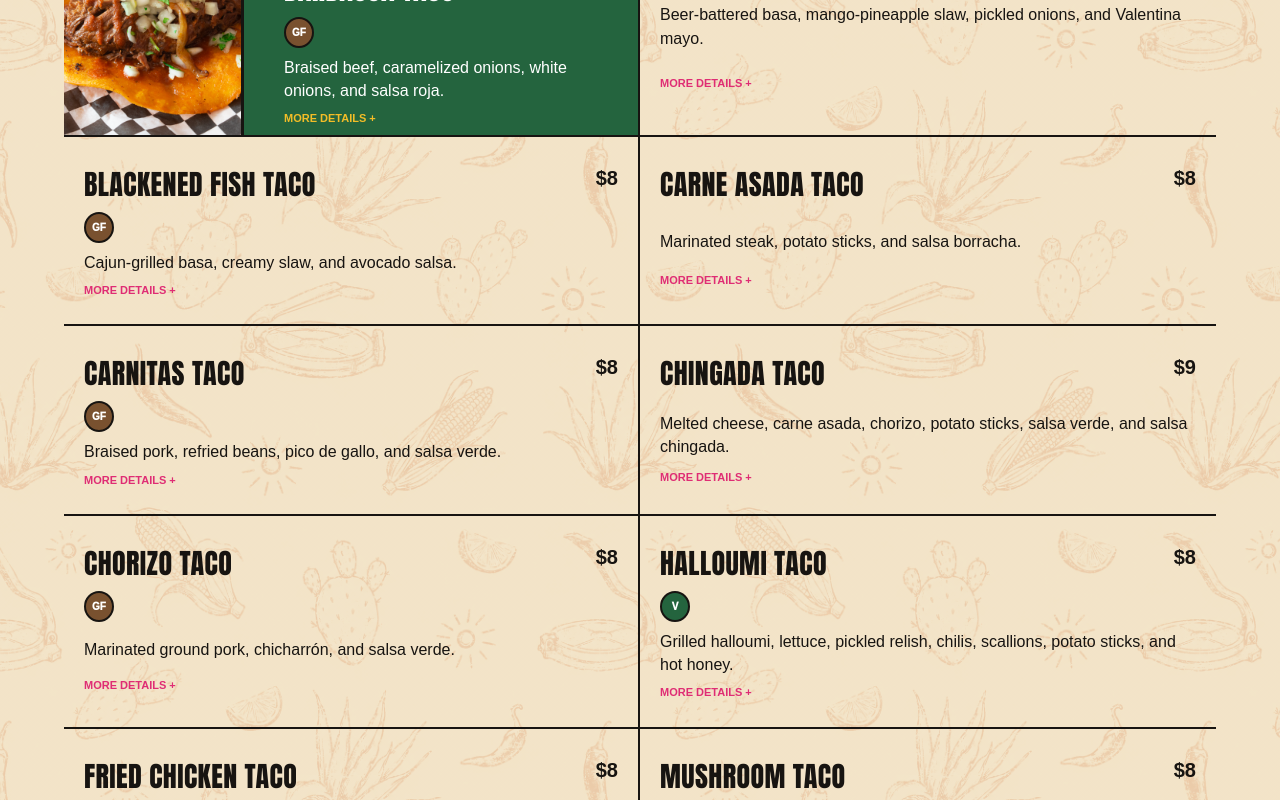
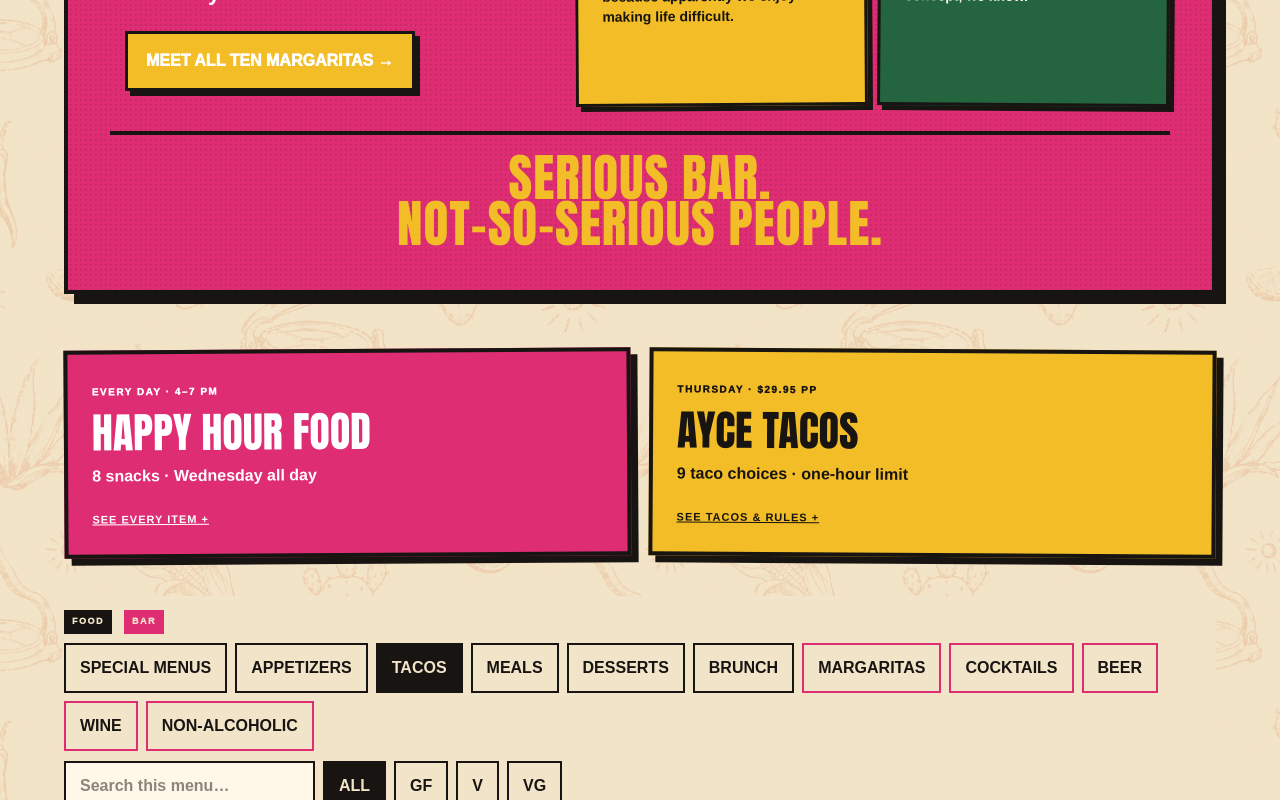
Before and after one commit to Yo-Its-Bodhi/chingada, a Next.js app: page / in a window 1280 px wide. Shown: the part 2620-3420 px from the top of the page. Built offline with nearby package versions, Linux system fonts and the light colour scheme.

Commit message:
Add complete drinks menu and bar craftsmanship story

```diff
--- a/app/page.tsx
+++ b/app/page.tsx
@@ -46,6 +46,56 @@ const dishes: Dish[] = [
   {group:"Desserts",name:"Churro Bites",price:"$10",tags:["V"],desc:"Bite-sized churros tossed in cinnamon sugar."},
   {group:"Desserts",name:"Tres Leches Cake",price:"$10",tags:["V"],desc:"Vanilla sponge cake soaked in our three-milk sauce."},
   {group:"Desserts",name:"Diablito",price:"$8",tags:["GF","V","VG"],desc:"Mango sorbet, chamoy, Tajín, and candied mango."},
+  {group:"Margaritas",name:"Classic Margarita",price:"$15",desc:"Blanco tequila, triple sec, lime juice, and agave."},
+  {group:"Margaritas",name:"Mezcalita",price:"$16",desc:"Mezcal, triple sec, lime juice, and agave."},
+  {group:"Margaritas",name:"Lavender & Violette",price:"$15",desc:"Lavender tequila, violette liqueur, lemon juice, hibiscus, and simple syrup."},
+  {group:"Margaritas",name:"Habanero Margarita",price:"$15",spicy:true,desc:"Habanero tequila, triple sec, lime juice, and agave."},
+  {group:"Margaritas",name:"Mad Mango",price:"$16",spicy:true,desc:"Habanero tequila, triple sec, mango, lemon juice, and simple syrup."},
+  {group:"Margaritas",name:"Dirty Margarita",price:"$15",desc:"Blanco tequila, triple sec, lime juice, agave, pickled jalapeño juice, and jalapeños."},
+  {group:"Margaritas",name:"Guava Margarita",price:"$16",desc:"Raspberry tequila, pomegranate liqueur, guava, lemon juice, and simple syrup."},
+  {group:"Margaritas",name:"Tamarind & Ginger",price:"$16",desc:"Tamarind tequila, ginger liqueur, ginger, lemon juice, and agave."},
+  {group:"Margaritas",name:"A Night in Oaxaca",price:"$16",desc:"Mezcal, triple sec, lime juice, and hibiscus."},
+  {group:"Margaritas",name:"Strawberry Margarita",price:"$16",desc:"Strawberry tequila, strawberry liqueur, hibiscus, strawberry, lemon juice, and chamoy."},
+  {group:"Cocktails",name:"Pepino Fresco",price:"$15",desc:"Pineapple tequila, guanabana, cucumber, lime, and simple syrup."},
+  {group:"Cocktails",name:"Mezcal Mule",price:"$15",desc:"Mezcal, lime juice, ginger beer, and bitters."},
+  {group:"Cocktails",name:"Paloma",price:"$16",desc:"Tequila, grapefruit juice, grapefruit bitters, lime juice, simple syrup, and soda water."},
+  {group:"Cocktails",name:"Ranch Water",price:"$14",desc:"Tequila, triple sec, lime juice, and soda water."},
+  {group:"Cocktails",name:"Chelada",price:"$12",desc:"Salt-rimmed glass with lime juice and beer."},
+  {group:"Cocktails",name:"Michelada",price:"$14",spicy:true,desc:"Beer, Clamato, xXx sauce, Maggi, lime juice, and Tajín rim."},
+  {group:"Cocktails",name:"Carajillo",price:"$14",desc:"Coffee tequila, butterscotch liqueur, espresso, and simple syrup."},
+  {group:"Beer",name:"Corona",price:"$8",desc:"Mexican lager."},
+  {group:"Beer",name:"Sol",price:"$8.50",desc:"Mexican lager."},
+  {group:"Beer",name:"Modelo Especial",price:"$9",desc:"Mexican lager."},
+  {group:"Beer",name:"Modelo Negra",price:"$9",desc:"Mexican amber lager."},
+  {group:"Beer",name:"Dos Equis XX",price:"$9",desc:"Mexican lager."},
+  {group:"Beer",name:"Tecate",price:"$9.50",desc:"Mexican lager."},
+  {group:"Beer",name:"Corona Cero 0%",price:"$7",desc:"Non-alcoholic Mexican lager."},
+  {group:"Beer",name:"Pecadito",price:"$8",desc:"Light craft lager."},
+  {group:"Beer",name:"Life in the Clouds",price:"$9.50",desc:"Local NEIPA."},
+  {group:"Beer",name:"Jam Up the Mash",price:"$9.50",desc:"Local dry-hopped sour."},
+  {group:"Beer",name:"Belgian Blue Moon",price:"$10",desc:"Wheat beer."},
+  {group:"Beer",name:"Belgian Mango Moon",price:"$10",desc:"Mango wheat beer."},
+  {group:"Beer",name:"Woodhouse Nordic Pale Ale",price:"$9.50",desc:"Local pale ale."},
+  {group:"Beer",name:"Woodhouse IPA",price:"$9.50",desc:"Local IPA."},
+  {group:"Beer",name:"Brickworks",price:"$9.50",desc:"Local cider."},
+  {group:"Wine",name:"Adobe Sauvignon Blanc",price:"$8 · $13 · $40",desc:"White wine · 5 oz, 8 oz, or bottle."},
+  {group:"Wine",name:"Piedra Negra Pinot Grigio",price:"$9 · $14 · $45",desc:"White wine · 5 oz, 8 oz, or bottle."},
+  {group:"Wine",name:"Santa Carolina Chardonnay",price:"$8 · $13 · $40",desc:"White wine · 5 oz, 8 oz, or bottle."},
+  {group:"Wine",name:"Casillero del Diablo Cabernet Sauvignon",price:"$8 · $13 · $40",desc:"Red wine · 5 oz, 8 oz, or bottle."},
+  {group:"Wine",name:"Argento Malbec",price:"$9 · $14 · $45",desc:"Red wine · 5 oz, 8 oz, or bottle."},
+  {group:"Wine",name:"Campo Viejo Tempranillo",price:"$9 · $14 · $45",desc:"Red wine · 5 oz, 8 oz, or bottle."},
+  {group:"Wine",name:"Adobe Rosé",price:"$8 · $13 · $40",desc:"Rosé · 5 oz, 8 oz, or bottle."},
+  {group:"Wine",name:"Segura Viudas Cava",price:"$9 · $45",desc:"Cava · 5 oz or bottle."},
+  {group:"Non-Alcoholic",name:"Mexican Sodas",price:"$4.50",desc:"Lime, mandarin, pineapple, tamarind, guava, grapefruit, Sangria Señorial, or Mexican Coke."},
+  {group:"Non-Alcoholic",name:"Domestic Sodas",price:"$2.50",desc:"Coke, Diet Coke, Ginger Ale, Sprite, tonic, club soda, Fresca, or iced tea."},
+  {group:"Non-Alcoholic",name:"Juice",price:"$3.50",desc:"Orange, grapefruit, or cranberry."},
+  {group:"Non-Alcoholic",name:"Still Water",price:"SM $2 · LG $6",desc:"Still bottled water."},
+  {group:"Non-Alcoholic",name:"Sparkling Water",price:"SM $3 · LG $7",desc:"Sparkling bottled water."},
+  {group:"Non-Alcoholic",name:"Topo Chico",price:"$3.50",desc:"Mexican sparkling mineral water."},
+  {group:"Non-Alcoholic",name:"Hot Chocolate",price:"$4.50",desc:"Classic or Mexican hot chocolate."},
+  {group:"Non-Alcoholic",name:"Tea",price:"$4.50",desc:"Orange pekoe, green, chamomile, or peppermint."},
+  {group:"Non-Alcoholic",name:"Coffee",price:"$4.50",desc:"Drip coffee or café de olla."},
+  {group:"Non-Alcoholic",name:"Aguas Frescas",price:"$6",desc:"Strawberry, hibiscus, lemon, lime, horchata, pineapple, or mango. Spike it with tequila, vodka, gin, rum, or rye +$6."},
   {group:"Brunch",name:"Huevos Rancheros",price:"$18",tags:["GF","V"],desc:"Two fried eggs on handmade tortillas with black beans, avocado, queso fresco, ranchera sauce, and cilantro."},
   {group:"Brunch",name:"Breakfast Tacos",price:"$15",tags:["GF","V"],desc:"House-made corn tortillas, scrambled eggs, pico, guacamole, crema, avocado crema, and cilantro."},
   {group:"Brunch",name:"Mexican Toast",price:"$16",tags:["V"],desc:"Rye toast with avocado, corn salsa, queso fresco, red chilis, and cilantro."},
@@ -182,8 +232,9 @@ export default function Home() {
     <section className="menu-section patterned" id="menu"><div className="section-head"><div><p className="eyebrow">Tap around. Find your thing.</p><h2>THE MENU</h2></div><p>Use the filters, open any dish for details, and build your order before you even sit down.</p></div>
       <div className="menu-feature"><img src="/images/tacos-real-food.png" alt="Two fresh tacos made at La Chingada"/><div><p className="eyebrow">Made here. Every morning.</p><h3>REAL FOOD.<br/>REAL WORK.</h3><p>Fresh masa, whole ingredients and no invisible shortcuts. Open a dish for ingredients, dietary information and the story behind it.</p></div><img className="menu-chingadito" src="/images/chingadito-press.png" alt="Chingadito under the tortilla press"/></div>
       <div className="food-photo-ribbon" aria-label="Food made at La Chingada"><figure><img src="/images/hh-carnitas.png" alt="Carnitas taco"/><figcaption>CARNITAS · SLOW COOKED</figcaption></figure><figure><img src="/images/hh-guacamole.png" alt="House-made guacamole with chips"/><figcaption>GUACAMOLE · MADE HERE</figcaption></figure><figure><img src="/images/hh-fish.png" alt="Fish taco"/><figcaption>FISH TACO · MADE TO ORDER</figcaption></figure><figure><img src="/images/barbacoa-taco.png" alt="Barbacoa taco"/><figcaption>BARBACOA · FULL OF CHINGÓN</figcaption></figure></div>
+      <section className="margarita-manifesto"><div className="marg-copy"><p className="eyebrow">The bar is not an afterthought</p><h3>THE BEST MARGS<br/>IN TORONTO.</h3><p>Yeah, we said it. You gonna argue with us? They’re $10 during Happy Hour. Come try.</p><button onClick={()=>setGroup("Margaritas")}>Meet all ten margaritas →</button></div><div className="marg-work"><article><span>48 HRS → 2 WEEKS</span><strong>House-infused tequila</strong><p>Real fruit, herbs and chilis. Time does the work. We just obsess over it.</p></article><article><span>REAL FRUIT ZEST</span><strong>Our own triple sec</strong><p>Made in-house to use the good stuff and waste less of it.</p></article><article><span>UP TO 7 DAYS</span><strong>Infused salts & rims</strong><p>Dried slowly, then ground by hand because apparently we enjoy making life difficult.</p></article><article><span>FRESH, NOT FAKE</span><strong>Syrups, liqueurs & aguas frescas</strong><p>Made here from actual fruit. Wild concept, we know.</p></article></div><div className="marg-stamp">SERIOUS BAR.<br/>NOT-SO-SERIOUS PEOPLE.</div></section>
       <div className="special-menu-strip" aria-label="Special food menus"><button onClick={()=>setOpenSpecial("happy")}><span>EVERY DAY · 4–7 PM</span><h3>HAPPY HOUR FOOD</h3><p>8 snacks · Wednesday all day</p><b>See every item +</b></button><button onClick={()=>setOpenSpecial("ayce")}><span>THURSDAY · $29.95 PP</span><h3>AYCE TACOS</h3><p>9 taco choices · one-hour limit</p><b>See tacos & rules +</b></button></div>
-      <div className="menu-tools"><div className="tabs">{["Special Menus","Appetizers","Tacos","Meals","Desserts","Brunch"].map(x=><button key={x} className={group===x?"active":""} onClick={()=>setGroup(x)}>{x}</button>)}</div><div className="filters"><input aria-label="Search menu" placeholder="Search this menu…" value={query} onChange={e=>setQuery(e.target.value)}/>{["ALL","GF","V","VG"].map(x=><button key={x} className={filter===x?"active":""} onClick={()=>setFilter(x)}>{x}</button>)}</div></div>
+      <div className="menu-tools"><div className="menu-kind-labels"><span>FOOD</span><span>BAR</span></div><div className="tabs">{["Special Menus","Appetizers","Tacos","Meals","Desserts","Brunch","Margaritas","Cocktails","Beer","Wine","Non-Alcoholic"].map(x=><button key={x} className={group===x?"active":""} onClick={()=>setGroup(x)}>{x}</button>)}</div><div className="filters"><input aria-label="Search menu" placeholder="Search this menu…" value={query} onChange={e=>setQuery(e.target.value)}/>{["ALL","GF","V","VG"].map(x=><button key={x} className={filter===x?"active":""} onClick={()=>setFilter(x)}>{x}</button>)}</div></div>
       {group==="Special Menus"&&<div className="integrated-specials"><button onClick={()=>setOpenSpecial("happy")}><span>EVERY DAY · 4–7</span><h3>HAPPY HOUR</h3><p>12 small bites · 4 drink deals</p><b>Clock out early →</b></button><button onClick={()=>setOpenSpecial("ayce")}><span>THURSDAY · $29.95</span><h3>AYCE TACOS</h3><p>14 tacos · one glorious hour</p><b>Stretch first →</b></button></div>}
       <div className="dish-grid">{filtered.map(d=><button className={`dish ${d.image?"dish-featured":""}`} key={d.name} onClick={()=>setOpenDish(d)}>{d.image&&<img src={d.image} alt={d.name}/>}<div>{d.feature&&<em>{d.feature}</em>}<h3>{d.name} {d.spicy && <span title="Spicy">🌶</span>}</h3><div className="tags">{d.tags?.map(t=><i className={`tag-${t.toLowerCase()}`} key={t}>{t}</i>)}</div></div><strong>{d.price}</strong><p>{d.desc}</p><span className="more">More details +</span></button>)}</div>
       {!filtered.length && group!=="Special Menus" && <p className="empty">Nothing matches that filter yet.</p>}
```
Also changed, not shown: app/globals.css.
